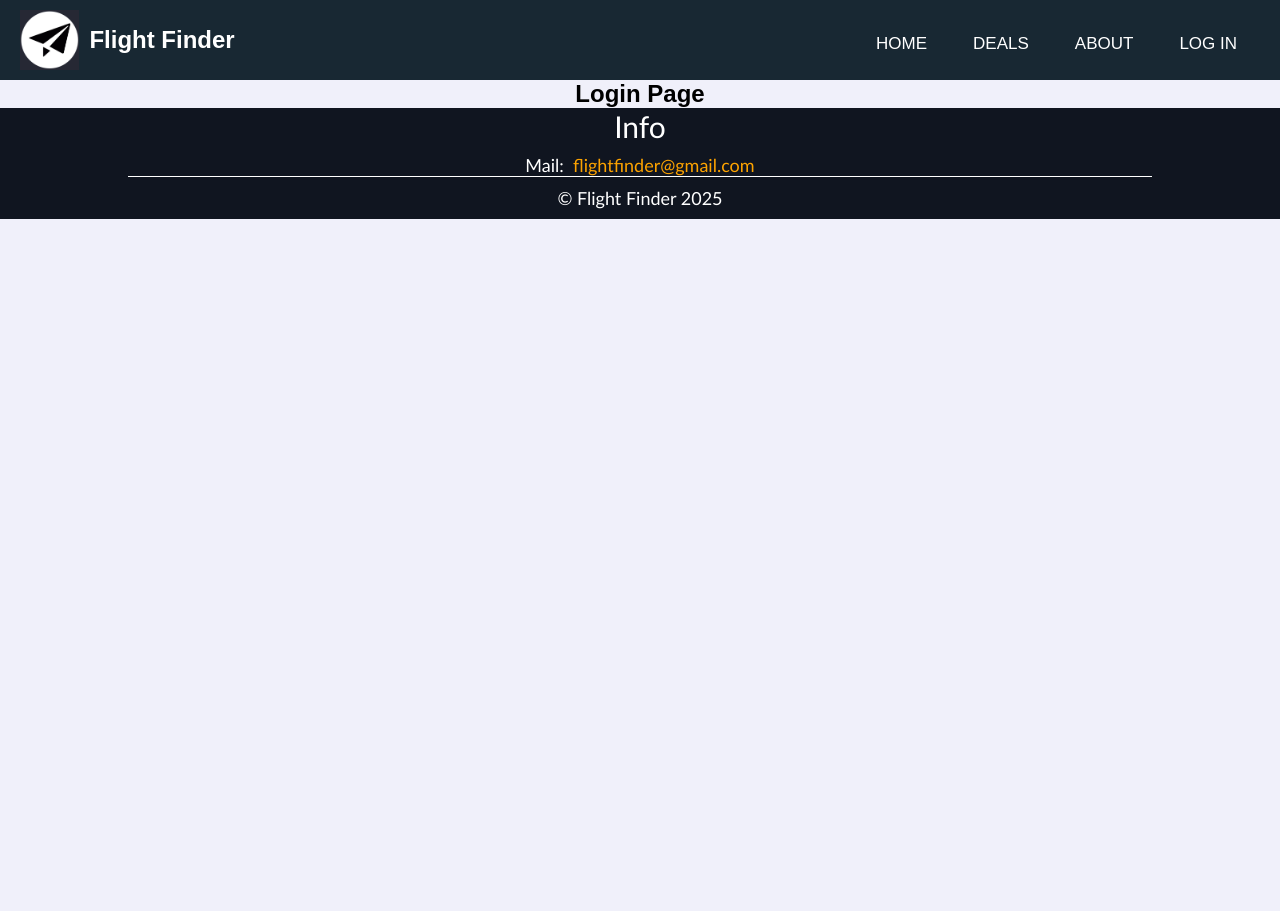
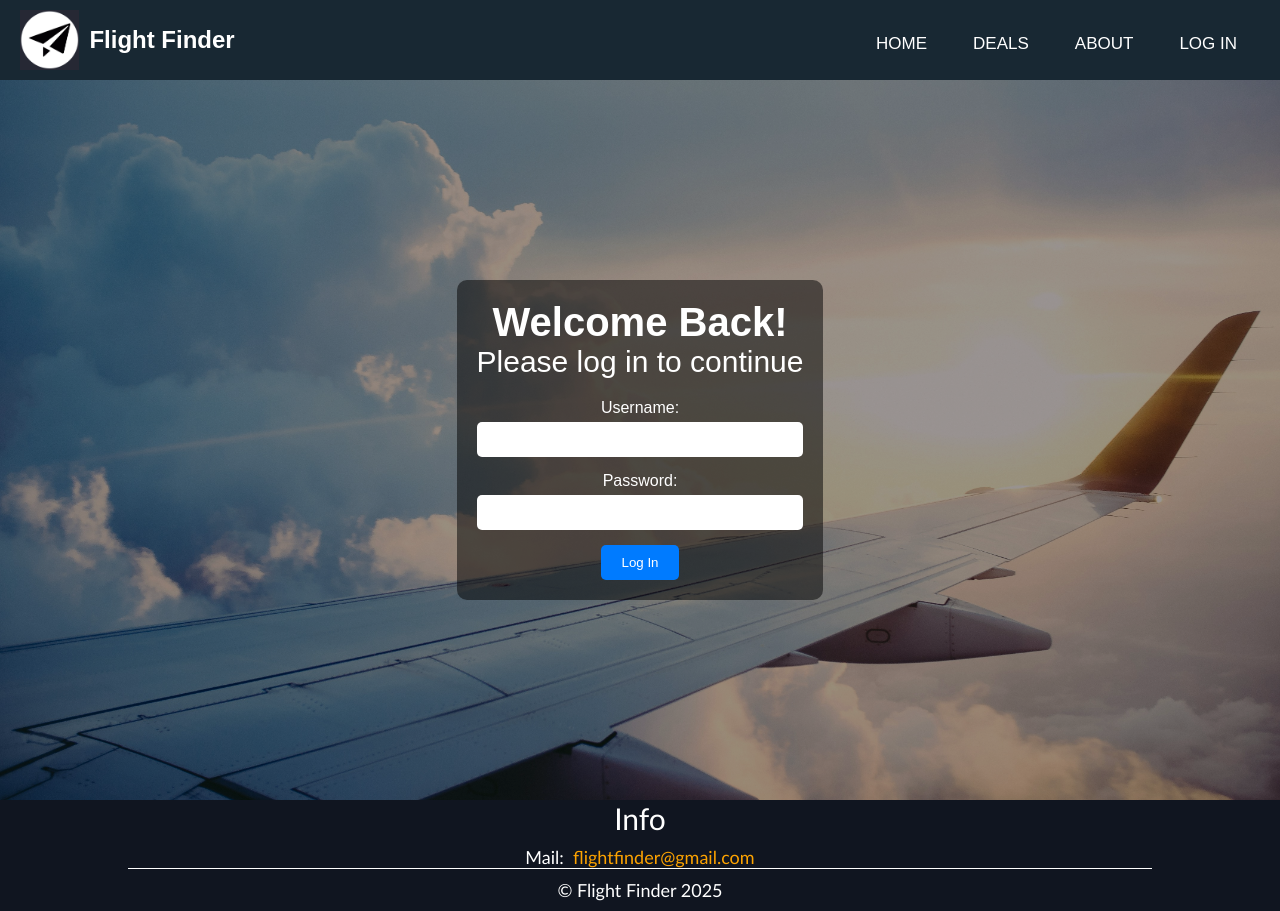
Before and after one commit to Osterie/IDATA2301_IDATA2306_GROUP_7, a React (Create React App) app in the folder frontend-Idata2301/code/app/: page / in a window 1280 px wide. Both pictures are taken after a click on the link "LOG IN". Before the commit the page ends 800 px from the top, so only its background shows below. Built offline with nearby package versions, Linux system fonts and the light colour scheme.

Commit message:
Added content in loginPage

```diff
--- a/frontend-Idata2301/code/app/src/App.jsx
+++ b/frontend-Idata2301/code/app/src/App.jsx
@@ -6,6 +6,7 @@ import ProductCardHeader from "./components/cards/deals/ProductCardHeader";
 import FlightsContainer from "./components/cards/searched-flights/FlightsContainer";
 import MainPageHero from "./components/hero/mainPageHero/MainPageHero";
 import DealsPageHero from "./components/hero/dealsPageHero/DealsPageHero";
+import LogInPageHero from "./components/hero/logInPageHero/LogInPageHero";
 import Footer from "./components/footer/Footer";
 import Navbar from "./components/header/Navbar";
 import AboutUs from "./components/about/AboutUs";
@@ -45,7 +46,11 @@ function App() {
             <AboutUs/>
           </>
         )}
-        {activePage === "login" && <h2>Login Page</h2>}
+        {activePage === "login" && (
+          <>
+            <LogInPageHero />
+          </>
+        )}
       </main>
 
       <Footer />
--- /dev/null
+++ b/frontend-Idata2301/code/app/src/components/hero/logInPageHero/LogInPageHero.jsx
@@ -0,0 +1,26 @@
+import React from 'react';
+import './logInPageHero.css';
+
+const LoginPageHero = () => {
+  return (
+    <section className="hero">
+      <div className="hero-container">
+        <h1>Welcome Back!</h1>
+        <p>Please log in to continue</p>
+        <form action="/login" method="post">
+          <div className="form-group">
+            <label htmlFor="username">Username:</label>
+            <input type="text" id="username" name="username" required />
+          </div>
+          <div className="form-group">
+            <label htmlFor="password">Password:</label>
+            <input type="password" id="password" name="password" required />
+          </div>
+          <button type="submit">Log In</button>
+        </form>
+      </div>
+    </section>
+  );
+};
+
+export default LoginPageHero;
--- /dev/null
+++ b/frontend-Idata2301/code/app/src/components/hero/logInPageHero/logInPageHero.css
@@ -0,0 +1,37 @@
+.hero {
+    background-size: cover;
+    padding: 50px 0;
+    text-align: center;
+    color: white;
+  }
+  .hero-container {
+    max-width: 600px;
+    margin: 0 auto;
+    background: rgba(0, 0, 0, 0.5);
+    padding: 20px;
+    border-radius: 10px;
+  }
+  .form-group {
+    margin-bottom: 15px;
+  }
+  label {
+    display: block;
+    margin-bottom: 5px;
+  }
+  input {
+    width: 100%;
+    padding: 10px;
+    border: none;
+    border-radius: 5px;
+  }
+  button {
+    padding: 10px 20px;
+    border: none;
+    border-radius: 5px;
+    background: #007BFF;
+    color: white;
+    cursor: pointer;
+  }
+  button:hover {
+    background: #0056b3;
+  }
```
Also changed, not shown: frontend-Idata2301/code/app/src/components/hero/logInPageHero/loginPageHero.html (added, +19 -0 lines), frontend-Idata2301/code/app/src/pages/createAccount.jsx (added), frontend-Idata2301/code/app/src/pages/loginPage.jsx (added).
